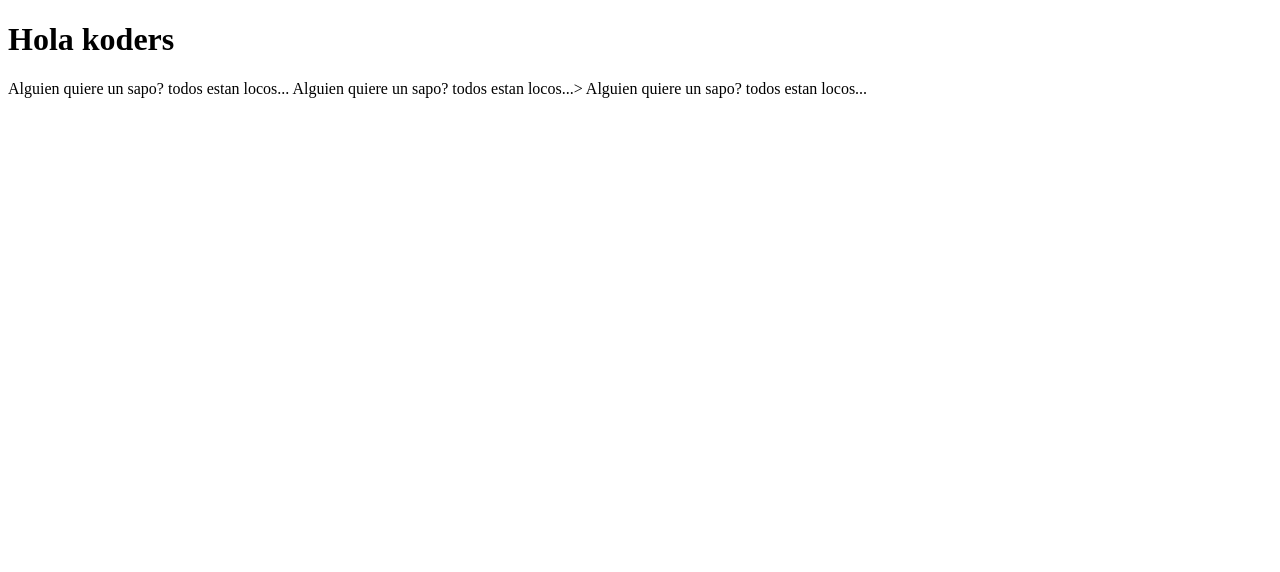
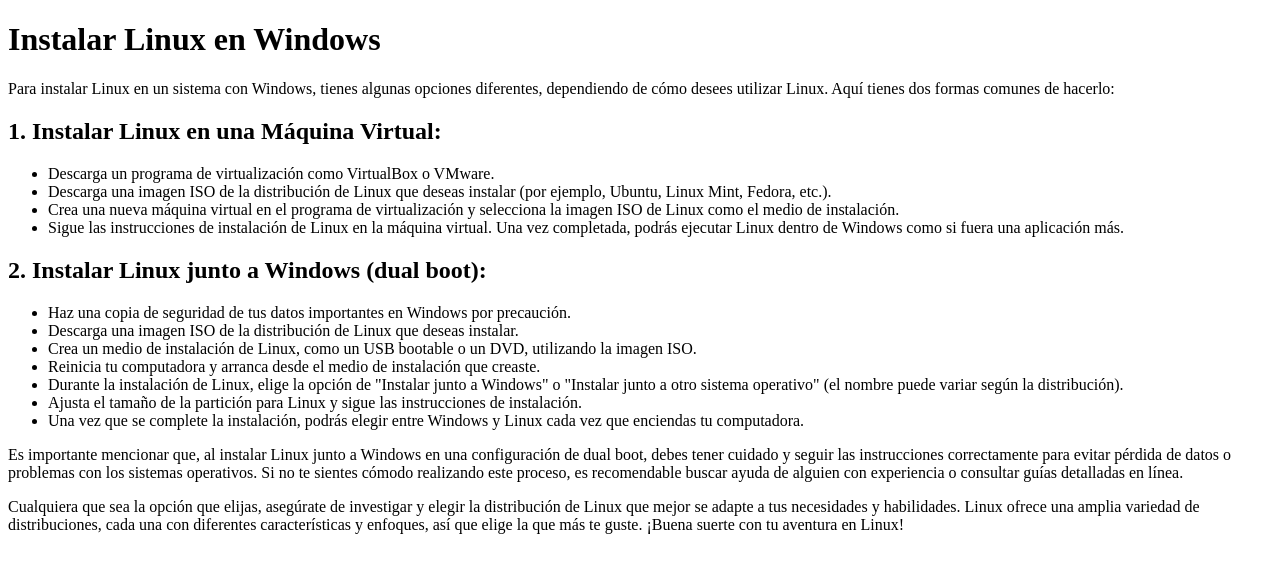
Before and after one commit to DesertPsychoToad/mi_web, a plain HTML site: page index.html in a window 1280 px wide. Drawn offline with Linux system fonts and the light colour scheme.

Commit message:
puse como instalar linux en la pagina index

```diff
--- a/index.html
+++ b/index.html
@@ -8,8 +8,38 @@
     <title>Mi web</title>
 </head>
 <body>
-   <h1>Hola koders</h1>
-   <span>Alguien quiere un sapo? todos estan locos...</span>
-   <span>Alguien quiere un sapo? todos estan locos...</span>>
-   <span>Alguien quiere un sapo? todos estan locos...</span>
+    <!DOCTYPE html>
+    <html>
+    <head>
+      <title>Instalar Linux en Windows</title>
+    </head>
+    <body>
+      <h1>Instalar Linux en Windows</h1>
+      <p>Para instalar Linux en un sistema con Windows, tienes algunas opciones diferentes, dependiendo de cómo desees utilizar Linux. Aquí tienes dos formas comunes de hacerlo:</p>
+
+      <h2>1. Instalar Linux en una Máquina Virtual:</h2>
+      <ul>
+        <li>Descarga un programa de virtualización como VirtualBox o VMware.</li>
+        <li>Descarga una imagen ISO de la distribución de Linux que deseas instalar (por ejemplo, Ubuntu, Linux Mint, Fedora, etc.).</li>
+        <li>Crea una nueva máquina virtual en el programa de virtualización y selecciona la imagen ISO de Linux como el medio de instalación.</li>
+        <li>Sigue las instrucciones de instalación de Linux en la máquina virtual. Una vez completada, podrás ejecutar Linux dentro de Windows como si fuera una aplicación más.</li>
+      </ul>
+
+      <h2>2. Instalar Linux junto a Windows (dual boot):</h2>
+      <ul>
+        <li>Haz una copia de seguridad de tus datos importantes en Windows por precaución.</li>
+        <li>Descarga una imagen ISO de la distribución de Linux que deseas instalar.</li>
+        <li>Crea un medio de instalación de Linux, como un USB bootable o un DVD, utilizando la imagen ISO.</li>
+        <li>Reinicia tu computadora y arranca desde el medio de instalación que creaste.</li>
+        <li>Durante la instalación de Linux, elige la opción de "Instalar junto a Windows" o "Instalar junto a otro sistema operativo" (el nombre puede variar según la distribución).</li>
+        <li>Ajusta el tamaño de la partición para Linux y sigue las instrucciones de instalación.</li>
+        <li>Una vez que se complete la instalación, podrás elegir entre Windows y Linux cada vez que enciendas tu computadora.</li>
+      </ul>
+
+      <p>Es importante mencionar que, al instalar Linux junto a Windows en una configuración de dual boot, debes tener cuidado y seguir las instrucciones correctamente para evitar pérdida de datos o problemas con los sistemas operativos. Si no te sientes cómodo realizando este proceso, es recomendable buscar ayuda de alguien con experiencia o consultar guías detalladas en línea.</p>
+
+      <p>Cualquiera que sea la opción que elijas, asegúrate de investigar y elegir la distribución de Linux que mejor se adapte a tus necesidades y habilidades. Linux ofrece una amplia variedad de distribuciones, cada una con diferentes características y enfoques, así que elige la que más te guste. ¡Buena suerte con tu aventura en Linux!</p>
+    </body>
+    </html>
+
 </body>
```
